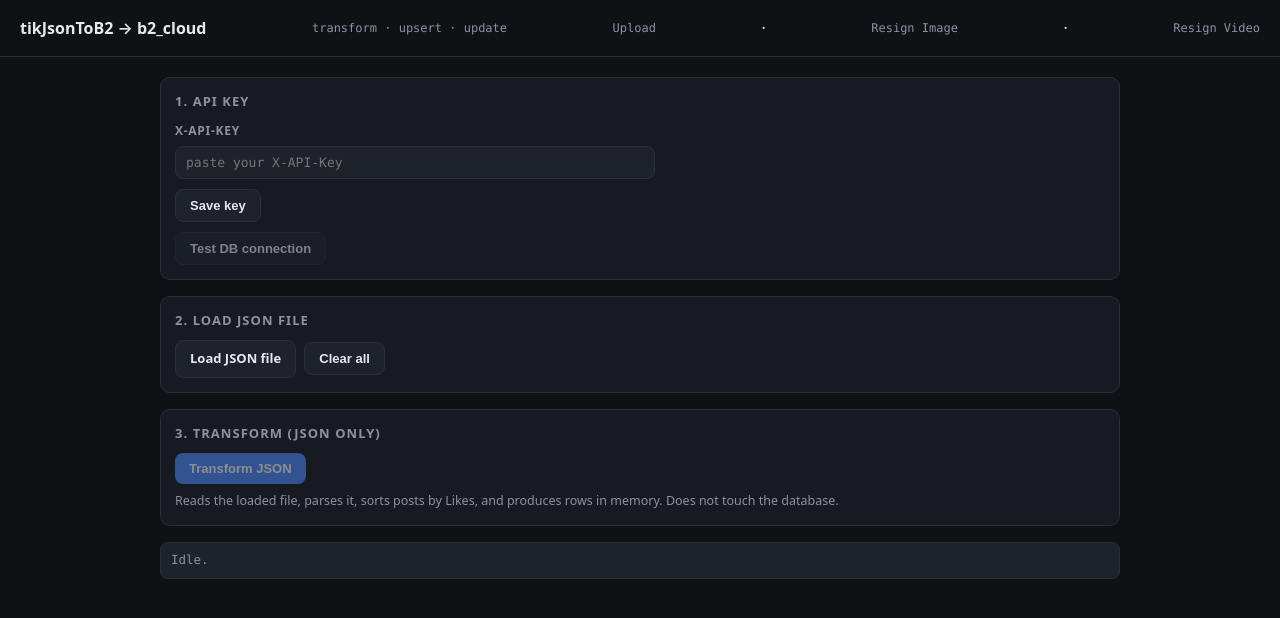
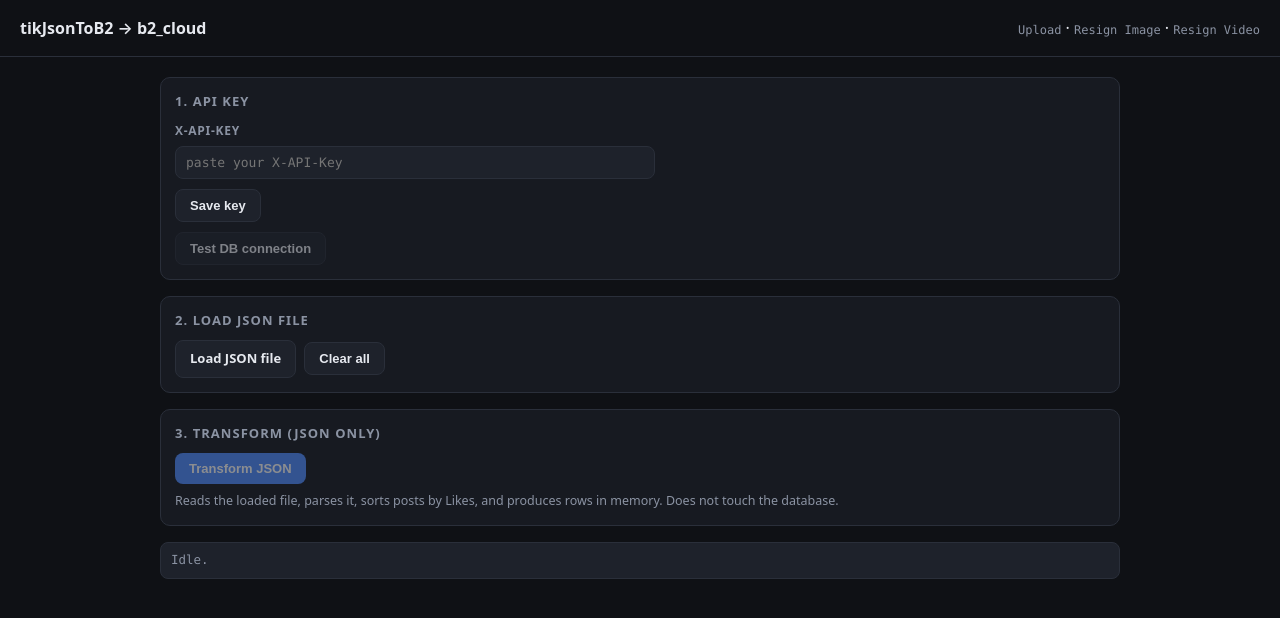
Before and after one commit to jafer-k/b2_cloud, a website: page public/index.html in a window 1280 px wide. Drawn offline with Linux system fonts and the light colour scheme.

Commit message:
Update index.html

```diff
--- a/public/index.html
+++ b/public/index.html
@@ -10,8 +10,8 @@
 
 <header>
   <h1>tikJsonToB2 &rarr; b2_cloud</h1>
-  <div class="sub">transform &middot; upsert &middot; update</div>
-  <a href="uploadToB2.html">Upload</a> &middot; <a href="resignImage.html">Resign Image</a> &middot; <a href="resignVideo.html">Resign Video</a>
+  <div><a href="uploadToB2.html">Upload</a> &middot; <a href="resignImage.html">Resign Image</a> &middot; <a href="resignVideo.html">Resign Video</a>
+  </div>
 </header>
 
 <main>
```
